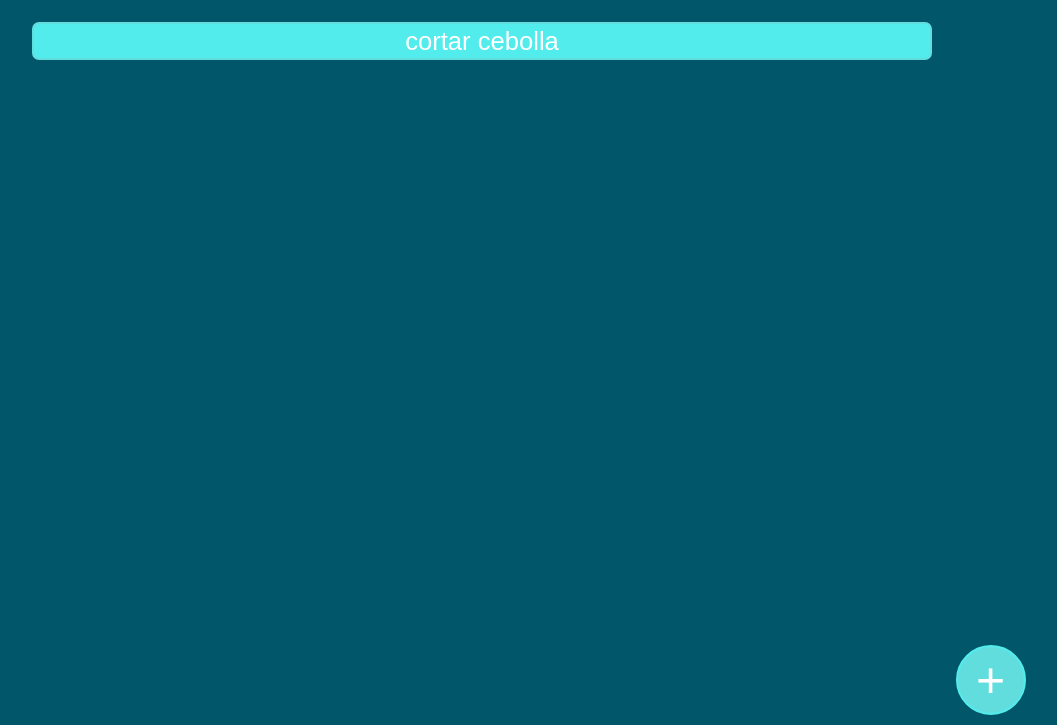
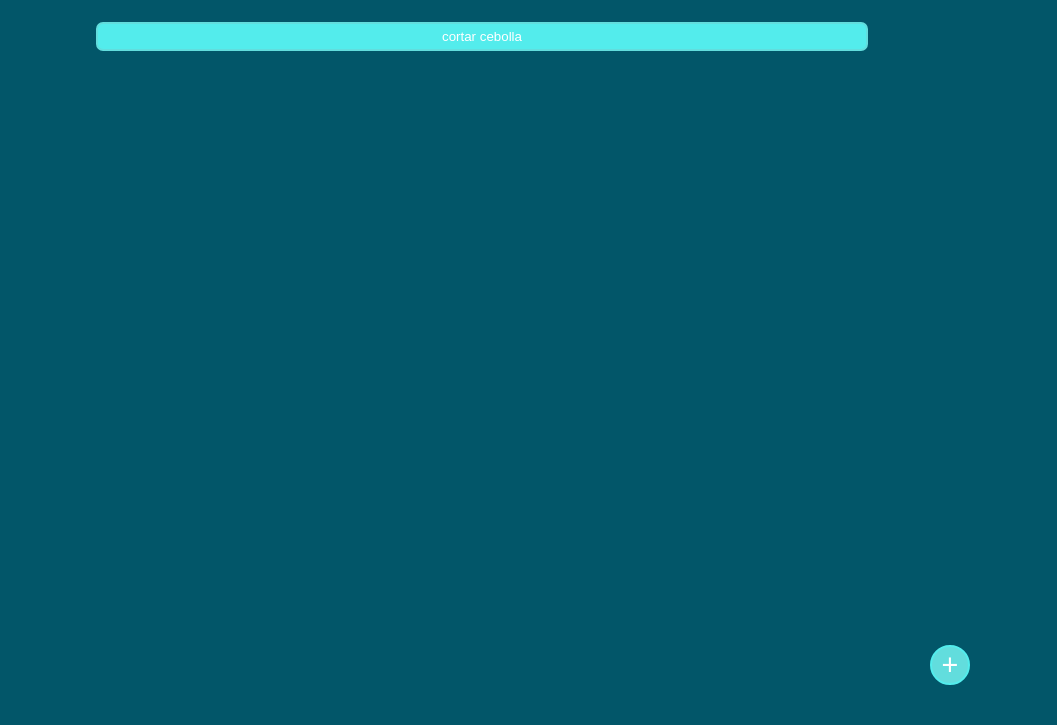
Before and after one commit to MatinSalomon/todoApp, a React app: page / in a window 1280 px wide. Shown: the part 75-800 px from the top of the page, without its empty margins (158-1215 px from the left). Built offline with nearby package versions, Linux system fonts and the light colour scheme.

Commit message:
Revert "mini cambios en la UI"
This reverts commit a00d8d0743901e637ffc91f93a8b974742970eaf.

```diff
--- a/package.json
+++ b/package.json
@@ -2,8 +2,8 @@
   "name": "platzi-intro-react-base",
   "version": "0.1.0",
   "dependencies": {
-    "react": "^17.0.2",
-    "react-dom": "^17.0.2",
+    "react": "^18",
+    "react-dom": "^18",
     "react-icons": "^4.9.0",
     "react-scripts": "^2.1.3",
     "web-vitals": "^2.1.4"
--- a/src/CreateTodoButton/CreateTodoButton.css
+++ b/src/CreateTodoButton/CreateTodoButton.css
@@ -1,12 +1,12 @@
 .CreateTodoButton{
-    height: 70px;
-    width: 70px;
     z-index: 2;
     position: fixed;
-    font-size: 50px;
+    font-size: 1.8rem;
     text-align: center;
     top: 90vh;
-    left: 75vw;
+    left: 85vw;
+    height: 40px;
+    width: 40px;
     background-color:#62dddd;
     border: solid #53ecec 2px;
     border-radius: 100%;
@@ -16,9 +16,3 @@
 .CreateTodoButton:hover{
     cursor: pointer;
 }
-
- @media (min-width: 520px) {
-    .CreateTodoButton{
-        left: 87vw;
-    }
- }
--- a/src/TodoForm/index.js
+++ b/src/TodoForm/index.js
@@ -25,7 +25,7 @@ export function TodoForm() {
         <form onSubmit={onSubmit}>
             <label>Escribe tu nuevo todo</label>
             <textarea
-                placeholder="Ir al gimnasio"
+                placeholder="bañarme XD"
                 value={newTodoValue}
                 onChange={onChange}
             />
--- a/src/TodoSearch/TodoSearch.css
+++ b/src/TodoSearch/TodoSearch.css
@@ -3,18 +3,15 @@
     justify-content: center;
 }
 .div--TodoSearch input{
-    width: 70vw;
-    height: 3vh;
+    width: 60vw;
     background-color: #53ecec;
     border: solid #62dddd 2px;
     border-radius: 7px;
     padding: 5px 0px;
-    font-size: 1.6rem;
     text-align: center;
     color: #fff;
 }
 .div--TodoSearch input:focus{
-
     outline-color:#53ecec;
 }
 
--- a/src/index.js
+++ b/src/index.js
@@ -1,11 +1,7 @@
 import React from 'react';
-import ReactDOM from 'react-dom';
+import ReactDOM from 'react-dom/client';
 import './index.css';
 import App from './App/App';
 
-ReactDOM.render(
-    <React.StrictMode>
-      <App />
-    </React.StrictMode>,
-    document.getElementById('root')
-  );
+const root = ReactDOM.createRoot(document.getElementById('root'));
+root.render(<App />);
```
Also changed, not shown: src/modal/index.js (added), 1 other file.
